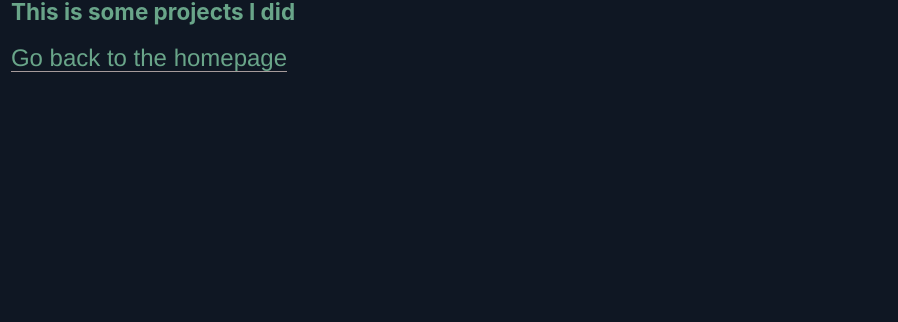
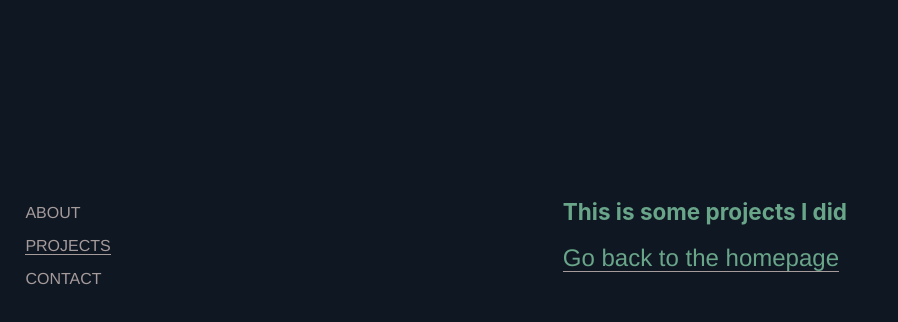
Before and after one commit to xiaomingfu/xiaomingfu.com, a Gatsby site: page /projects in a window 1280 px wide. Shown: the whole page, without its empty margins (0-898 px from the left). Built offline with nearby package versions, Linux system fonts and the light colour scheme; Gatsby itself is replaced by a stand-in of ours.

Commit message:
refactor layout

```diff
--- /dev/null
+++ b/src/components/MyLayout.js
@@ -0,0 +1,44 @@
+import React from "react"
+import { Link } from "gatsby"
+
+import Layout from "../components/layout"
+import Image from "../components/image"
+import SEO from "../components/seo"
+import MediaLink from "../components/MediaLink"
+import Navbar from "../components/Navbar"
+
+const MyLayout = ({ children }) => (
+  <Layout>
+    {/* <Navbar /> */}
+    <SEO title="Xiaoming Fu" />
+
+    <div class="wrapper">
+      <nav class="nav">
+        <ul class="nav__list">
+          <li class="nav__item">
+            <ivg></ivg>
+            about
+          </li>
+          <li class="nav__item">
+            <ivg></ivg>
+            <Link to="/projects">Projects</Link>
+          </li>
+          <li class="nav__item">
+            <ivg></ivg>
+            contact
+          </li>
+        </ul>
+      </nav>
+
+      <div className="content">{children}</div>
+    </div>
+    {/*
+      <div style={{ maxWidth: `300px`, marginBottom: `1.45rem` }}></div>
+      <MediaLink /> */}
+    {/* <div>
+        <Link to="/projects/">Go to Projects Page</Link>
+      </div> */}
+  </Layout>
+)
+
+export default MyLayout
--- a/src/pages/projects.js
+++ b/src/pages/projects.js
@@ -2,15 +2,17 @@ import React from "react"
 import { Link } from "gatsby"
 
 import Layout from "../components/layout"
+import MyLayout from "../components/MyLayout"
+
 import SEO from "../components/seo"
 
 const SecondPage = () => (
-  <Layout>
+  <MyLayout>
     <SEO title="Projects" />
     <h1>This is some projects I did</h1>
 
     <Link to="/">Go back to the homepage</Link>
-  </Layout>
+  </MyLayout>
 )
 
 export default SecondPage
```
Also changed, not shown: src/pages/index.js (+6 -38 lines).
